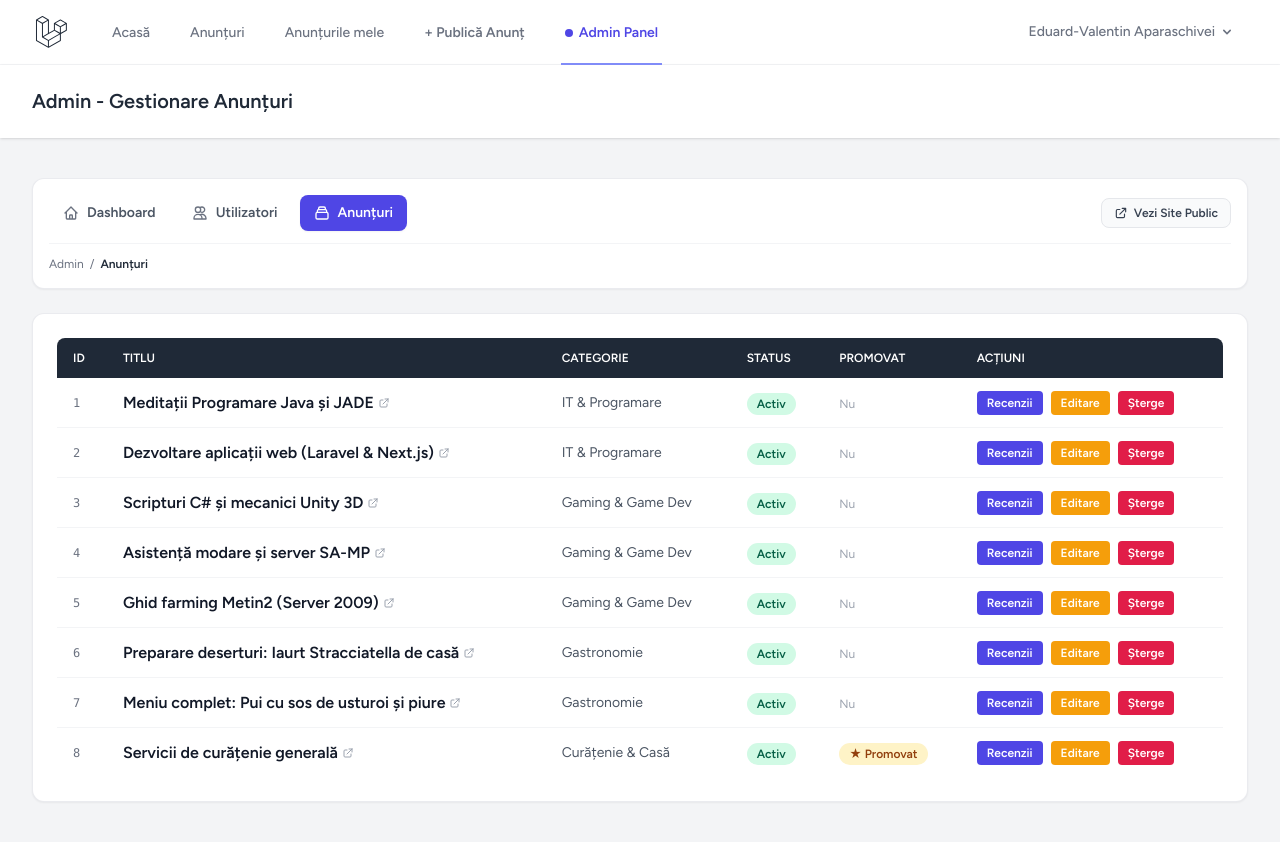
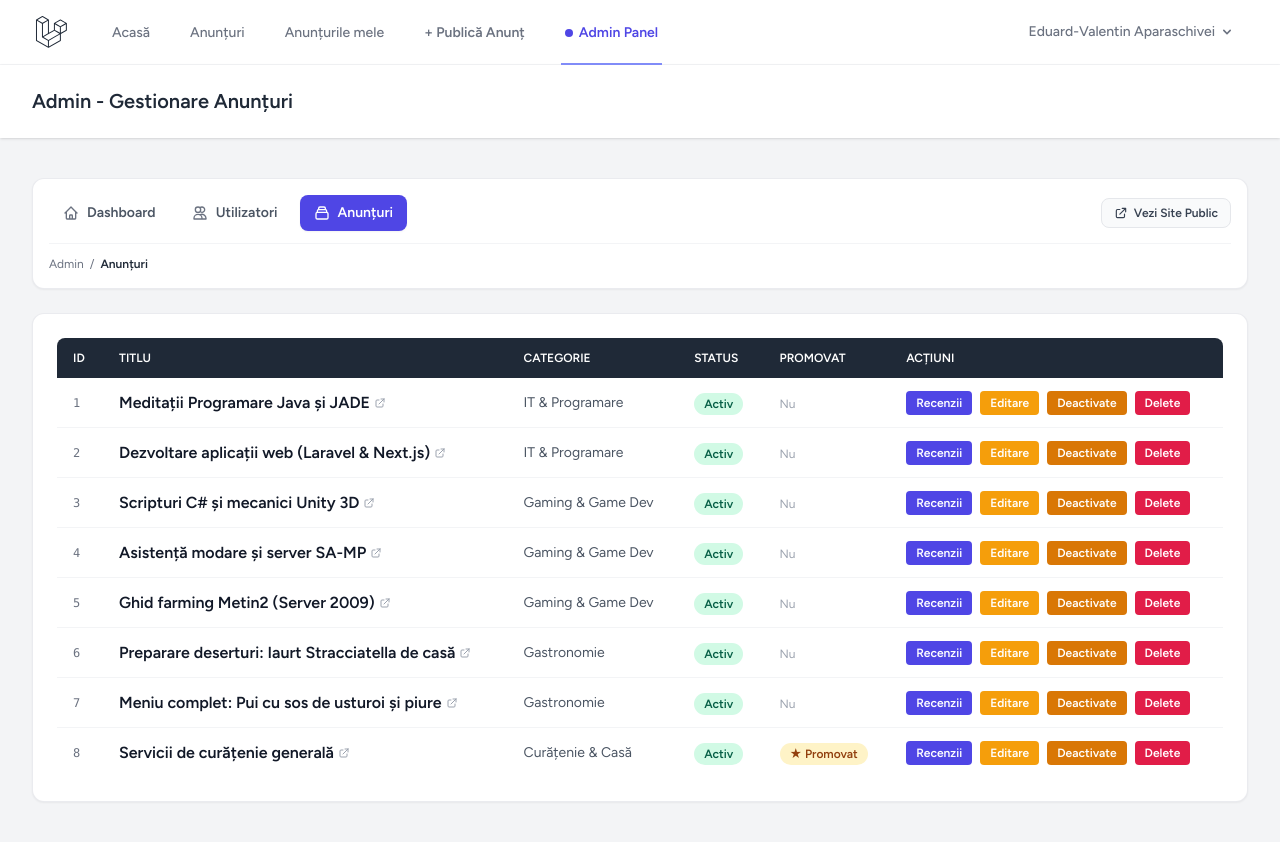
Before and after one commit to Eduardo1837/omulpotrivit, a Laravel app: page /admin/listings in a window 1280 px wide. Run offline with Laravel 12, Linux system fonts and the light colour scheme; a user stored in the database is signed in; data comes from the database, SQL or seed files in the repository; style sheets or scripts are compiled from the project's sources.

Commit message:
Implement toggle functionality for listing status and enhance permanent deletion confirmation

```diff
--- a/app/Http/Controllers/AdminController.php
+++ b/app/Http/Controllers/AdminController.php
@@ -108,14 +108,30 @@ class AdminController extends Controller
         return redirect()->route('admin.listings.index')->with('success', 'Listing updated successfully.');
     }
 
-    public function destroyListing($id)
+    public function toggleListingStatus($id)
     {
-        $deleted = $this->listingService->deleteListing($id, auth()->id());
+        $listing = $this->listingService->toggleListingStatus($id, auth()->id());
+        if (!$listing) {
+            abort(404);
+        }
+
+        $label = $listing->status === 'activ' ? 'activated' : 'deactivated';
+        return redirect()->route('admin.listings.index')->with('success', "Listing {$label} successfully.");
+    }
+
+    public function destroyListing(Request $request, $id)
+    {
+        if (trim((string) $request->input('confirm_delete')) !== 'delete') {
+            return redirect()->route('admin.listings.index')
+                ->with('error', 'Type "delete" to confirm permanent deletion.');
+        }
+
+        $deleted = $this->listingService->forceDeleteListing($id, auth()->id());
         if (!$deleted) {
             abort(404);
         }
 
-        return redirect()->route('admin.listings.index')->with('success', 'Listing deactivated successfully.');
+        return redirect()->route('admin.listings.index')->with('success', 'Listing permanently deleted.');
     }
 
     public function listingReviews($id)
--- a/app/Services/ListingService.php
+++ b/app/Services/ListingService.php
@@ -206,6 +206,29 @@ class ListingService
     }
 
     /**
+     * Comută statusul unei listări între 'activ' și 'inactiv' (ștergere/reactivare logică).
+     */
+    public function toggleListingStatus(int|string $id, ?int $actingUserId = null): ?Listing
+    {
+        $listing = $this->listingAccessor->getById($id);
+        if (!$listing) {
+            return null;
+        }
+
+        $newStatus = $listing->status === 'activ' ? 'inactiv' : 'activ';
+        $this->listingAccessor->update($id, ['status' => $newStatus]);
+        $this->invalidateListingsCache();
+
+        Log::info('Listing status toggled', [
+            'listing_id' => $id,
+            'status' => $newStatus,
+            'acting_user_id' => $actingUserId,
+        ]);
+
+        return $this->listingAccessor->getById($id);
+    }
+
+    /**
      * Ștergere logică a unei listări (status = 'inactiv'), invalidare cache și logging.
      */
     public function deleteListing(int|string $id, ?int $actingUserId = null): bool
@@ -220,6 +243,24 @@ class ListingService
             ]);
         } else {
             Log::warning('Listing logical deletion failed: listing not found', [
+                'listing_id' => $id,
+                'acting_user_id' => $actingUserId,
+            ]);
+        }
+
+        return $deleted;
+    }
+
+    /**
+     * Ștergere permanentă (fizică) a unei listări din baza de date.
+     */
+    public function forceDeleteListing(int|string $id, ?int $actingUserId = null): bool
+    {
+        $deleted = $this->listingAccessor->delete($id);
+
+        if ($deleted) {
+            $this->invalidateListingsCache();
+            Log::warning('Listing permanently deleted', [
                 'listing_id' => $id,
                 'acting_user_id' => $actingUserId,
             ]);
--- a/resources/views/admin/listings/index.blade.php
+++ b/resources/views/admin/listings/index.blade.php
@@ -62,13 +62,24 @@
                                         <a href="{{ route('admin.listings.edit', $listing->id) }}" class="bg-amber-500 hover:bg-amber-600 text-white py-1 px-2.5 rounded text-xs font-semibold transition">
                                             Editare
                                         </a>
-                                        <form action="{{ route('admin.listings.destroy', $listing->id) }}" method="POST" onsubmit="return confirm('Sigur doriți să ștergeți acest anunț?');">
+                                        <form action="{{ route('admin.listings.toggle-status', $listing->id) }}" method="POST">
                                             @csrf
-                                            @method('DELETE')
-                                            <button type="submit" class="bg-rose-600 hover:bg-rose-700 text-white py-1 px-2.5 rounded text-xs font-semibold transition">
-                                                Șterge
-                                            </button>
+                                            @method('PATCH')
+                                            @if($listing->status === 'activ')
+                                                <button type="submit" class="bg-amber-600 hover:bg-amber-700 text-white py-1 px-2.5 rounded text-xs font-semibold transition">
+                                                    Deactivate
+                                                </button>
+                                            @else
+                                                <button type="submit" class="bg-emerald-600 hover:bg-emerald-700 text-white py-1 px-2.5 rounded text-xs font-semibold transition">
+                                                    Activate
+                                                </button>
+                                            @endif
                                         </form>
+                                        <button type="button"
+                                                onclick="openDeleteModal('{{ route('admin.listings.destroy', $listing->id) }}', '{{ addslashes($listing->title) }}')"
+                                                class="bg-rose-600 hover:bg-rose-700 text-white py-1 px-2.5 rounded text-xs font-semibold transition">
+                                            Delete
+                                        </button>
                                     </div>
                                 </td>
                             </tr>
@@ -82,4 +93,54 @@
             </div>
         </div>
     </div>
+
+    <!-- Jira-style Permanent Delete Confirmation Modal -->
+    <div id="deleteListingModal" class="hidden fixed inset-0 z-50 flex items-center justify-center bg-black/50 p-4">
+        <div class="bg-white rounded-xl shadow-xl max-w-md w-full p-6 border border-gray-200">
+            <h3 class="text-lg font-bold text-gray-900 mb-2">Confirm Permanent Deletion</h3>
+            <p class="text-sm text-gray-600 mb-4">
+                You are about to permanently delete <span id="deleteListingTitle" class="font-semibold text-gray-900"></span>.
+                This action cannot be undone. Type <code class="px-1.5 py-0.5 bg-gray-100 text-rose-600 rounded font-bold">delete</code> to confirm.
+            </p>
+            <form id="deleteListingForm" method="POST" action="">
+                @csrf
+                @method('DELETE')
+                <input type="text"
+                       id="confirmDeleteInput"
+                       name="confirm_delete"
+                       autocomplete="off"
+                       placeholder="Type delete"
+                       oninput="document.getElementById('confirmDeleteSubmit').disabled = this.value.trim() !== 'delete';"
+                       class="w-full border-gray-300 rounded-lg shadow-sm focus:border-rose-500 focus:ring-rose-500 text-sm mb-4">
+                <div class="flex justify-end gap-2">
+                    <button type="button"
+                            onclick="closeDeleteModal()"
+                            class="px-4 py-2 text-sm font-semibold text-gray-700 bg-gray-100 hover:bg-gray-200 rounded-lg transition">
+                        Cancel
+                    </button>
+                    <button type="submit"
+                            id="confirmDeleteSubmit"
+                            disabled
+                            class="px-4 py-2 text-sm font-semibold text-white bg-rose-600 hover:bg-rose-700 disabled:opacity-40 disabled:cursor-not-allowed rounded-lg transition">
+                        Delete
+                    </button>
+                </div>
+            </form>
+        </div>
+    </div>
+
+    <script>
+        function openDeleteModal(actionUrl, title) {
+            document.getElementById('deleteListingForm').action = actionUrl;
+            document.getElementById('deleteListingTitle').textContent = title;
+            const input = document.getElementById('confirmDeleteInput');
+            input.value = '';
+            document.getElementById('confirmDeleteSubmit').disabled = true;
+            document.getElementById('deleteListingModal').classList.remove('hidden');
+            input.focus();
+        }
+        function closeDeleteModal() {
+            document.getElementById('deleteListingModal').classList.add('hidden');
+        }
+    </script>
 </x-app-layout>
--- a/routes/web.php
+++ b/routes/web.php
@@ -84,6 +84,7 @@ Route::middleware(['auth'])->group(function () {
         Route::get('/listings', [AdminController::class, 'listingsIndex'])->name('listings.index');
         Route::get('/listings/{id}/edit', [AdminController::class, 'editListing'])->name('listings.edit');
         Route::put('/listings/{id}', [AdminController::class, 'updateListing'])->name('listings.update');
+        Route::patch('/listings/{id}/toggle-status', [AdminController::class, 'toggleListingStatus'])->name('listings.toggle-status');
         Route::delete('/listings/{id}', [AdminController::class, 'destroyListing'])->name('listings.destroy');
 
         // Manage Reviews for a Listing
```
